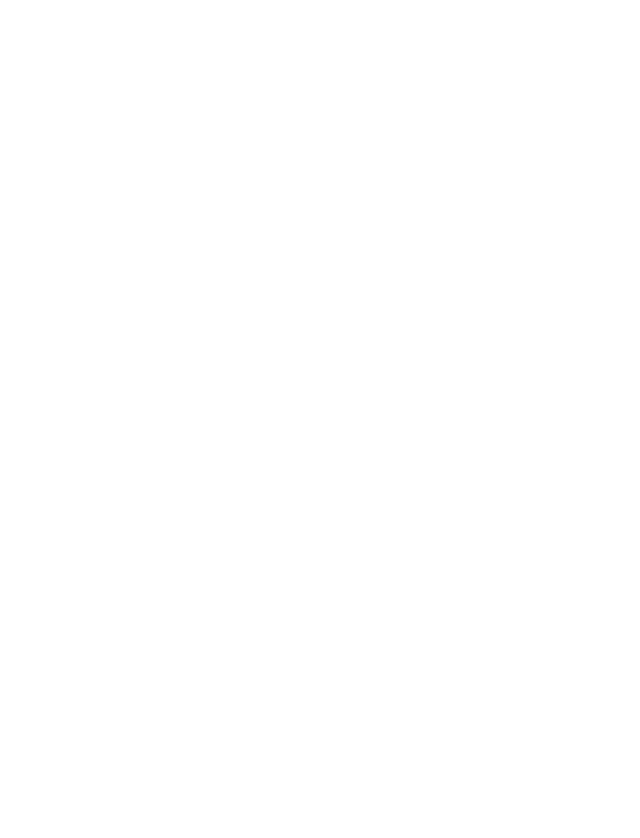
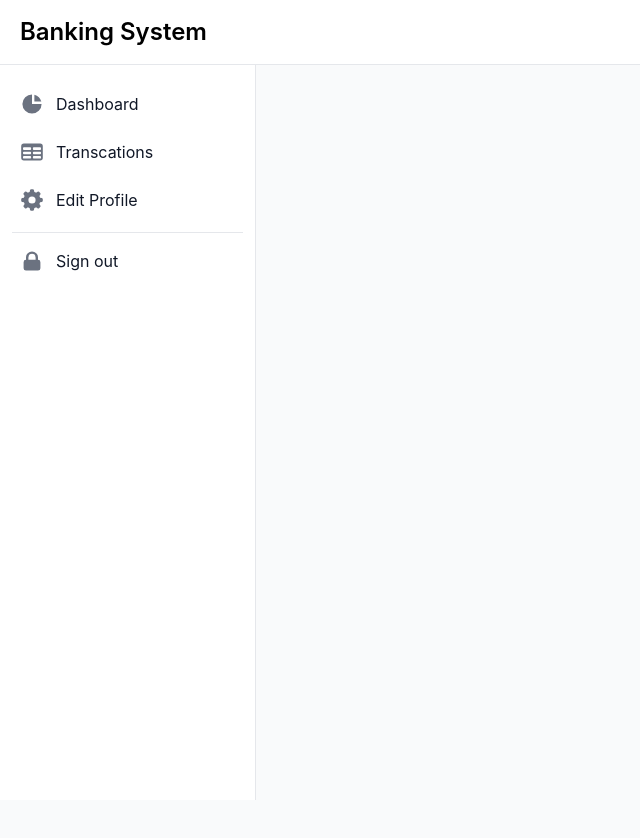
Before and after one commit to Arsalan6/banking-system, a React (Create React App) app in the folder banking-system-ui/: page / in a window 1280 px wide. Before the commit this address had no page. Shown: the top 838 px of the page, without its empty margins (0-640 px from the left). Before the commit the page ends 800 px from the top, so only its background shows below. Built offline with nearby package versions, Linux system fonts and the light colour scheme; sample sign-in values are in the browser's storage.

Commit message:
adds config for protected routes

```diff
--- a/banking-system-ui/src/App.js
+++ b/banking-system-ui/src/App.js
@@ -7,6 +7,7 @@
 import 'react-toastify/dist/ReactToastify.css';
 import Dashboard from "./pages/dashboard";
 import Layout from "./layout/layout";
+import ProtectedRoute from "./config/protectedRoute";
 
 
 function App() {
@@ -23,17 +24,23 @@
         draggable
         pauseOnHover
         theme="dark"
-/>
+      />
 
       <Routes>
         <Route path="/login" element={<Login />} />
         <Route path="/registration" element={<Registration />} />
-        <Route path="/dashboard" element={<Layout/>}>
-        <Route
-          path=""
-          element={<Dashboard />}
-        />
+
+        <Route exact path="/" element={<ProtectedRoute />}>
+          <Route exact path="/" element={<Layout />}>
+            <Route
+              exact
+              path="dashboard"
+              element={<Dashboard />}
+            />
+          </Route>
         </Route>
+
+
       </Routes>
     </BrowserRouter>
   );
--- /dev/null
+++ b/banking-system-ui/src/config/protectedRoute.js
@@ -0,0 +1,12 @@
+import React from 'react';
+import { Navigate, Outlet } from 'react-router-dom';
+
+export const isAuthenticated = () => {
+    return !!localStorage.getItem("customerToken");
+}
+
+const ProtectedRoute = () => {
+    return isAuthenticated() ? <Outlet /> : <Navigate to="/login" />;
+};
+
+export default ProtectedRoute;
--- a/banking-system-ui/src/layout/navbar.js
+++ b/banking-system-ui/src/layout/navbar.js
@@ -8,8 +8,8 @@
         <div class="flex items-center justify-between">
           <div class="flex items-center justify-start">
             <button id="toggleSidebarMobile" aria-expanded="true" aria-controls="sidebar" class="p-2 text-gray-600 rounded cursor-pointer lg:hidden hover:text-gray-900 hover:bg-gray-100 focus:bg-gray-100 dark:focus:bg-gray-700 focus:ring-2 focus:ring-gray-100 dark:focus:ring-gray-700 dark:text-gray-400 dark:hover:bg-gray-700 dark:hover:text-white">
-              <svg id="toggleSidebarMobileHamburger" class="w-6 h-6" fill="currentColor" viewBox="0 0 20 20" xmlns="http://www.w3.org/2000/svg"><path fill-rule="evenodd" d="M3 5a1 1 0 011-1h12a1 1 0 110 2H4a1 1 0 01-1-1zM3 10a1 1 0 011-1h6a1 1 0 110 2H4a1 1 0 01-1-1zM3 15a1 1 0 011-1h12a1 1 0 110 2H4a1 1 0 01-1-1z" clip-rule="evenodd"></path></svg>
-              <svg id="toggleSidebarMobileClose" class="hidden w-6 h-6" fill="currentColor" viewBox="0 0 20 20" xmlns="http://www.w3.org/2000/svg"><path fill-rule="evenodd" d="M4.293 4.293a1 1 0 011.414 0L10 8.586l4.293-4.293a1 1 0 111.414 1.414L11.414 10l4.293 4.293a1 1 0 01-1.414 1.414L10 11.414l-4.293 4.293a1 1 0 01-1.414-1.414L8.586 10 4.293 5.707a1 1 0 010-1.414z" clip-rule="evenodd"></path></svg>
+              <svg id="toggleSidebarMobileHamburger" class="w-6 h-6" fill="currentColor" viewBox="0 0 20 20" xmlns="http://www.w3.org/2000/svg"><path fillRule="evenodd" d="M3 5a1 1 0 011-1h12a1 1 0 110 2H4a1 1 0 01-1-1zM3 10a1 1 0 011-1h6a1 1 0 110 2H4a1 1 0 01-1-1zM3 15a1 1 0 011-1h12a1 1 0 110 2H4a1 1 0 01-1-1z" clipRule="evenodd"></path></svg>
+              <svg id="toggleSidebarMobileClose" class="hidden w-6 h-6" fill="currentColor" viewBox="0 0 20 20" xmlns="http://www.w3.org/2000/svg"><path fillRule="evenodd" d="M4.293 4.293a1 1 0 011.414 0L10 8.586l4.293-4.293a1 1 0 111.414 1.414L11.414 10l4.293 4.293a1 1 0 01-1.414 1.414L10 11.414l-4.293 4.293a1 1 0 01-1.414-1.414L8.586 10 4.293 5.707a1 1 0 010-1.414z" clipRule="evenodd"></path></svg>
             </button>
             <div class="flex ml-2 md:mr-24">
               <span class="self-center text-xl font-semibold sm:text-2xl whitespace-nowrap dark:text-white">Banking System</span>
--- a/banking-system-ui/src/layout/sidebar.js
+++ b/banking-system-ui/src/layout/sidebar.js
@@ -17,7 +17,7 @@
               <li>
                 <button type="button" className="flex items-center w-full p-2 text-base text-gray-900 transition duration-75 rounded-lg group hover:bg-gray-100 dark:text-gray-200 dark:hover:bg-gray-700" aria-controls="dropdown-auth" data-collapse-toggle="dropdown-auth">
                   <svg class="flex-shrink-0 w-6 h-6 text-gray-500 transition duration-75 group-hover:text-gray-900 dark:text-gray-400 dark:group-hover:text-white" fill="currentColor" viewBox="0 0 20 20" xmlns="http://www.w3.org/2000/svg" aria-hidden="true">
-                    <path clip-rule="evenodd" fill-rule="evenodd" d="M.99 5.24A2.25 2.25 0 013.25 3h13.5A2.25 2.25 0 0119 5.25l.01 9.5A2.25 2.25 0 0116.76 17H3.26A2.267 2.267 0 011 14.74l-.01-9.5zm8.26 9.52v-.625a.75.75 0 00-.75-.75H3.25a.75.75 0 00-.75.75v.615c0 .414.336.75.75.75h5.373a.75.75 0 00.627-.74zm1.5 0a.75.75 0 00.627.74h5.373a.75.75 0 00.75-.75v-.615a.75.75 0 00-.75-.75H11.5a.75.75 0 00-.75.75v.625zm6.75-3.63v-.625a.75.75 0 00-.75-.75H11.5a.75.75 0 00-.75.75v.625c0 .414.336.75.75.75h5.25a.75.75 0 00.75-.75zm-8.25 0v-.625a.75.75 0 00-.75-.75H3.25a.75.75 0 00-.75.75v.625c0 .414.336.75.75.75H8.5a.75.75 0 00.75-.75zM17.5 7.5v-.625a.75.75 0 00-.75-.75H11.5a.75.75 0 00-.75.75V7.5c0 .414.336.75.75.75h5.25a.75.75 0 00.75-.75zm-8.25 0v-.625a.75.75 0 00-.75-.75H3.25a.75.75 0 00-.75.75V7.5c0 .414.336.75.75.75H8.5a.75.75 0 00.75-.75z"></path>
+                    <path clipRule="evenodd" fillRule="evenodd" d="M.99 5.24A2.25 2.25 0 013.25 3h13.5A2.25 2.25 0 0119 5.25l.01 9.5A2.25 2.25 0 0116.76 17H3.26A2.267 2.267 0 011 14.74l-.01-9.5zm8.26 9.52v-.625a.75.75 0 00-.75-.75H3.25a.75.75 0 00-.75.75v.615c0 .414.336.75.75.75h5.373a.75.75 0 00.627-.74zm1.5 0a.75.75 0 00.627.74h5.373a.75.75 0 00.75-.75v-.615a.75.75 0 00-.75-.75H11.5a.75.75 0 00-.75.75v.625zm6.75-3.63v-.625a.75.75 0 00-.75-.75H11.5a.75.75 0 00-.75.75v.625c0 .414.336.75.75.75h5.25a.75.75 0 00.75-.75zm-8.25 0v-.625a.75.75 0 00-.75-.75H3.25a.75.75 0 00-.75.75v.625c0 .414.336.75.75.75H8.5a.75.75 0 00.75-.75zM17.5 7.5v-.625a.75.75 0 00-.75-.75H11.5a.75.75 0 00-.75.75V7.5c0 .414.336.75.75.75h5.25a.75.75 0 00.75-.75zm-8.25 0v-.625a.75.75 0 00-.75-.75H3.25a.75.75 0 00-.75.75V7.5c0 .414.336.75.75.75H8.5a.75.75 0 00.75-.75z"></path>
                   </svg>
                   <span className="flex-1 ml-3 text-left whitespace-nowrap">Transcations</span>
                 </button>
@@ -25,7 +25,7 @@
               <li>
                 <button type="button" className="flex items-center w-full p-2 text-base text-gray-900 transition duration-75 rounded-lg group hover:bg-gray-100 dark:text-gray-200 dark:hover:bg-gray-700" aria-controls="dropdown-auth" data-collapse-toggle="dropdown-auth">
                 <svg class="w-6 h-6 text-gray-500 transition duration-75 group-hover:text-gray-900 dark:text-gray-400 dark:group-hover:text-white" fill="currentColor" viewBox="0 0 20 20" xmlns="http://www.w3.org/2000/svg" aria-hidden="true">
-                  <path clip-rule="evenodd" fill-rule="evenodd" d="M8.34 1.804A1 1 0 019.32 1h1.36a1 1 0 01.98.804l.295 1.473c.497.144.971.342 1.416.587l1.25-.834a1 1 0 011.262.125l.962.962a1 1 0 01.125 1.262l-.834 1.25c.245.445.443.919.587 1.416l1.473.294a1 1 0 01.804.98v1.361a1 1 0 01-.804.98l-1.473.295a6.95 6.95 0 01-.587 1.416l.834 1.25a1 1 0 01-.125 1.262l-.962.962a1 1 0 01-1.262.125l-1.25-.834a6.953 6.953 0 01-1.416.587l-.294 1.473a1 1 0 01-.98.804H9.32a1 1 0 01-.98-.804l-.295-1.473a6.957 6.957 0 01-1.416-.587l-1.25.834a1 1 0 01-1.262-.125l-.962-.962a1 1 0 01-.125-1.262l.834-1.25a6.957 6.957 0 01-.587-1.416l-1.473-.294A1 1 0 011 10.68V9.32a1 1 0 01.804-.98l1.473-.295c.144-.497.342-.971.587-1.416l-.834-1.25a1 1 0 01.125-1.262l.962-.962A1 1 0 015.38 3.03l1.25.834a6.957 6.957 0 011.416-.587l.294-1.473zM13 10a3 3 0 11-6 0 3 3 0 016 0z"></path>
+                  <path clipRule="evenodd" fillRule="evenodd" d="M8.34 1.804A1 1 0 019.32 1h1.36a1 1 0 01.98.804l.295 1.473c.497.144.971.342 1.416.587l1.25-.834a1 1 0 011.262.125l.962.962a1 1 0 01.125 1.262l-.834 1.25c.245.445.443.919.587 1.416l1.473.294a1 1 0 01.804.98v1.361a1 1 0 01-.804.98l-1.473.295a6.95 6.95 0 01-.587 1.416l.834 1.25a1 1 0 01-.125 1.262l-.962.962a1 1 0 01-1.262.125l-1.25-.834a6.953 6.953 0 01-1.416.587l-.294 1.473a1 1 0 01-.98.804H9.32a1 1 0 01-.98-.804l-.295-1.473a6.957 6.957 0 01-1.416-.587l-1.25.834a1 1 0 01-1.262-.125l-.962-.962a1 1 0 01-.125-1.262l.834-1.25a6.957 6.957 0 01-.587-1.416l-1.473-.294A1 1 0 011 10.68V9.32a1 1 0 01.804-.98l1.473-.295c.144-.497.342-.971.587-1.416l-.834-1.25a1 1 0 01.125-1.262l.962-.962A1 1 0 015.38 3.03l1.25.834a6.957 6.957 0 011.416-.587l.294-1.473zM13 10a3 3 0 11-6 0 3 3 0 016 0z"></path>
                 </svg>
                   <span className="flex-1 ml-3 text-left whitespace-nowrap">Edit Profile</span>
                 </button>
@@ -34,7 +34,7 @@
             <ul className="pt-2 space-y-2">
               <li>
                 <button type="button" className="flex items-center w-full p-2 text-base text-gray-900 transition duration-75 rounded-lg group hover:bg-gray-100 dark:text-gray-200 dark:hover:bg-gray-700" aria-controls="dropdown-auth" data-collapse-toggle="dropdown-auth">
-                  <svg className="flex-shrink-0 w-6 h-6 text-gray-500 transition duration-75 group-hover:text-gray-900 dark:text-gray-400 dark:group-hover:text-white" fill="currentColor" viewBox="0 0 20 20" xmlns="http://www.w3.org/2000/svg"><path fill-rule="evenodd" d="M5 9V7a5 5 0 0110 0v2a2 2 0 012 2v5a2 2 0 01-2 2H5a2 2 0 01-2-2v-5a2 2 0 012-2zm8-2v2H7V7a3 3 0 016 0z" clip-rule="evenodd"></path></svg>
+                  <svg className="flex-shrink-0 w-6 h-6 text-gray-500 transition duration-75 group-hover:text-gray-900 dark:text-gray-400 dark:group-hover:text-white" fill="currentColor" viewBox="0 0 20 20" xmlns="http://www.w3.org/2000/svg"><path fillRule="evenodd" d="M5 9V7a5 5 0 0110 0v2a2 2 0 012 2v5a2 2 0 01-2 2H5a2 2 0 01-2-2v-5a2 2 0 012-2zm8-2v2H7V7a3 3 0 016 0z" clipRule="evenodd"></path></svg>
                   <span className="flex-1 ml-3 text-left whitespace-nowrap">Sign out</span>
                 </button>
               </li>
--- a/banking-system-ui/src/pages/registration.js
+++ b/banking-system-ui/src/pages/registration.js
@@ -1,10 +1,11 @@
-import React, { useState } from 'react';
+import React, { useState, useEffect } from 'react';
 import { useFormik } from "formik";
 import * as Yup from "yup";
 import { Link, useNavigate } from "react-router-dom";
 import { toast } from 'react-toastify';
 
 import customerService from '../services/customer.service';
+import { isAuthenticated } from '../config/protectedRoute';
 
 const ukPhoneRegex = /^(((\+44\s?\d{4}|\(?0\d{4}\)?)\s?\d{3}\s?\d{3})|((\+44\s?\d{3}|\(?0\d{3}\)?)\s?\d{3}\s?\d{4})|((\+44\s?\d{2}|\(?0\d{2}\)?)\s?\d{4}\s?\d{4}))(\s?#(\d{4}|\d{3}))?$/;
 
@@ -29,6 +30,11 @@
 
 const Registration = () => {
   const navigate = useNavigate();
+  useEffect(() => {
+    if (isAuthenticated()) {
+      return navigate('/dashboard', { replace: true });
+    }
+  }, [navigate]);
   const [loading, setLoading] = useState(false);
   const formik = useFormik({
     initialValues: {
--- a/banking-system-ui/src/services/customer.service.js
+++ b/banking-system-ui/src/services/customer.service.js
@@ -11,7 +11,7 @@
  */
 async function loginCustomer(customerCredentails) {
     const response = await axios.post(`${constants.API_BASE_URL}/customer/login`, customerCredentails);
-    return response.data.data;
+    return response.data;
 }
 
 /**
@@ -21,7 +21,7 @@
  */
 async function registerCustomer(customerDetailsObj) {
     const response = await axios.post(`${constants.API_BASE_URL}/customer`, customerDetailsObj);
-    return response.data.data;
+    return response.data;
 }
 
 const customerService = {
```
Also changed, not shown: banking-system-ui/src/pages/login.js (+11 -2 lines).
